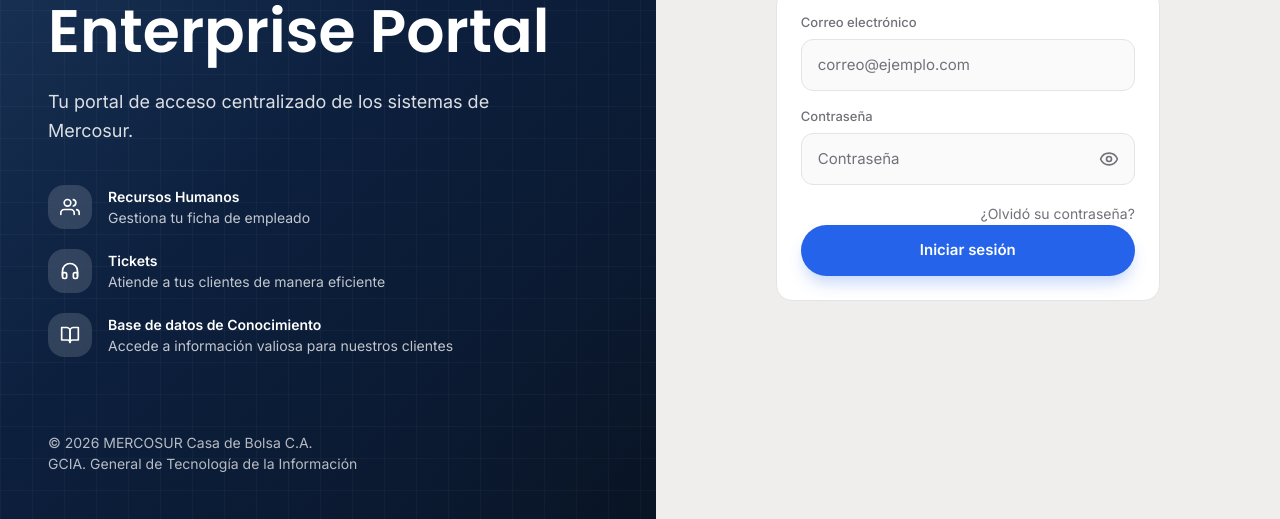
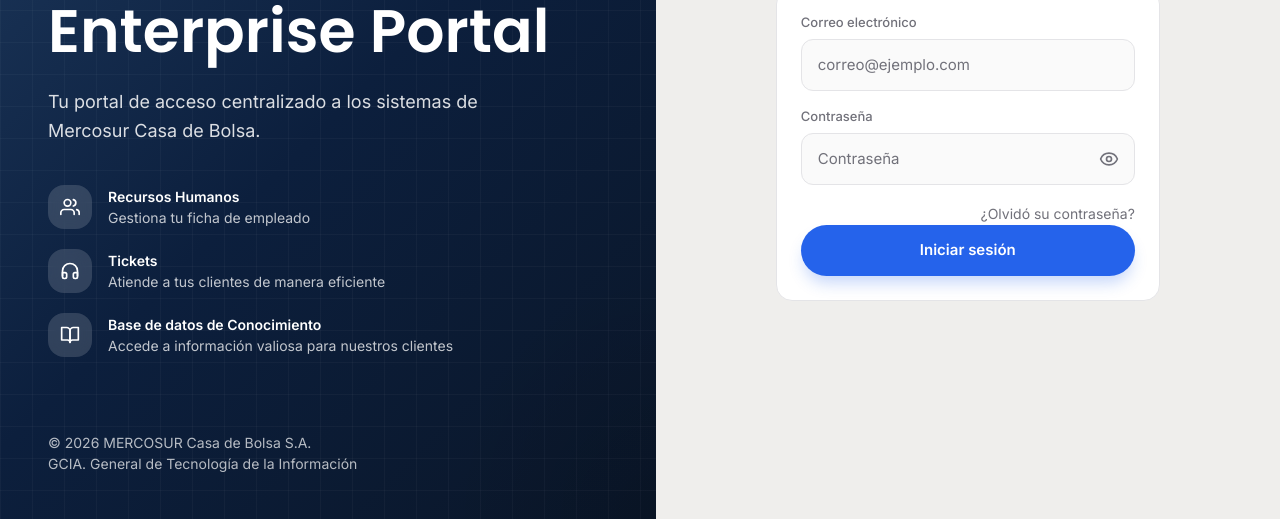
Before and after one commit to nbarazarte/generalMercosur, a React (Vite) app in the folder admin/: page /login in a window 1280 px wide. Shown: the part 278-797 px from the top of the page. Built offline with nearby package versions, Linux system fonts and the light colour scheme; no server answers.

Commit message:
correcion en nombre de mercosur

```diff
--- a/admin/src/layouts/AuthLayout.jsx
+++ b/admin/src/layouts/AuthLayout.jsx
@@ -44,7 +44,7 @@
           {asideContent}
 
           <p className="aside-footer">
-            &copy; 2026 MERCOSUR Casa de Bolsa C.A.
+            &copy; 2026 MERCOSUR Casa de Bolsa S.A.
             <br />
             GCIA. General de Tecnología de la Información
           </p>
--- a/admin/src/pages/auth/login.jsx
+++ b/admin/src/pages/auth/login.jsx
@@ -14,7 +14,7 @@
       Enterprise Portal
     </h1>
     <p className="subtitle">
-      Tu portal de acceso centralizado de los sistemas de Mercosur.
+      Tu portal de acceso centralizado a los sistemas de Mercosur Casa de Bolsa.
     </p>
 
     <ul className="feature-list">
```
